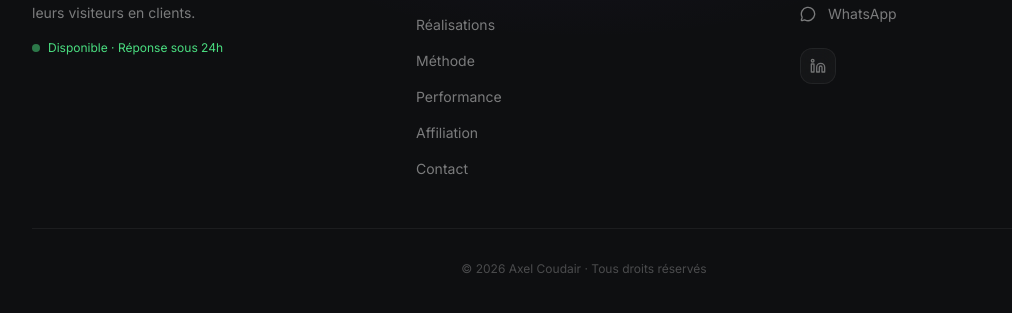
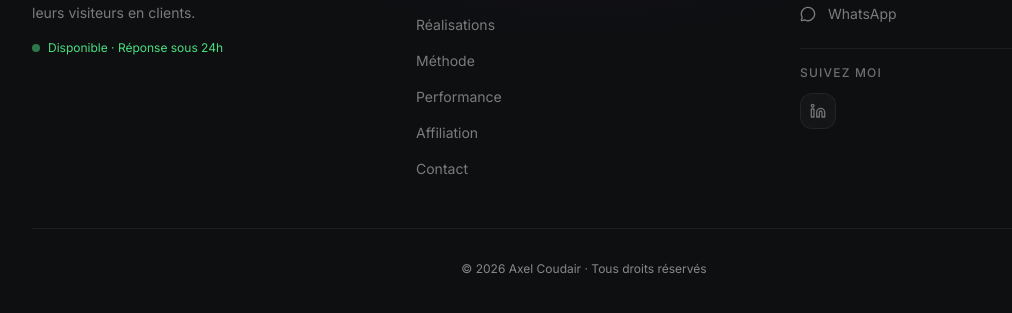
Before and after one commit to code-inspace/AxelMagic, a React (Vite) app: page / in a window 1280 px wide. Shown: the part 8025-8338 px from the top of the page, without its empty margins (56-1068 px from the left). Built offline with nearby package versions, Linux system fonts and the light colour scheme.

Commit message:
fix lighthouse improve woocommerce

```diff
--- a/src/components/sections/Footer.tsx
+++ b/src/components/sections/Footer.tsx
@@ -37,9 +37,9 @@ export function Footer() {
 
           {/* Navigation */}
           <div>
-            <h4 className="text-sm font-semibold text-white/60 uppercase tracking-widest mb-4">
+            <h3 className="text-sm font-semibold text-white/60 uppercase tracking-widest mb-4">
               Navigation
-            </h4>
+            </h3>
             <ul className="space-y-3">
               {[
                 { label: "À propos", href: "#apropos" },
@@ -64,9 +64,9 @@ export function Footer() {
 
           {/* Contact */}
           <div>
-            <h4 className="text-sm font-semibold text-white/60 uppercase tracking-widest mb-4">
+            <h3 className="text-sm font-semibold text-white/60 uppercase tracking-widest mb-4">
               Contact
-            </h4>
+            </h3>
             <div className="space-y-3">
               <a
                 href="tel:+33648180606"
@@ -93,21 +93,24 @@ export function Footer() {
               </a>
             </div>
 
-            <div className="flex items-center gap-3 mt-6">
+            <div className="mt-6">
+              <div className="h-px bg-white/[0.06] mb-4" />
+              <p className="text-xs text-white/40 uppercase tracking-widest font-medium mb-3">Suivez moi</p>
               <a
                 href="https://www.linkedin.com/in/axel-coudair/"
                 target="_blank"
                 rel="noopener noreferrer"
+                aria-label="LinkedIn"
                 className="w-9 h-9 rounded-xl glass border border-white/10 flex items-center justify-center text-white/40 hover:text-white hover:border-purple-500/30 transition-all duration-200"
               >
-                <Linkedin className="w-4 h-4" />
+                <Linkedin className="w-4 h-4" aria-hidden="true" />
               </a>
             </div>
           </div>
         </div>
 
         <div className="border-t border-white/[0.06] pt-8 flex items-center justify-center">
-          <p className="text-white/25 text-xs">
+          <p className="text-white/50 text-xs">
             © {year} Axel Coudair · Tous droits réservés
           </p>
         </div>
```
